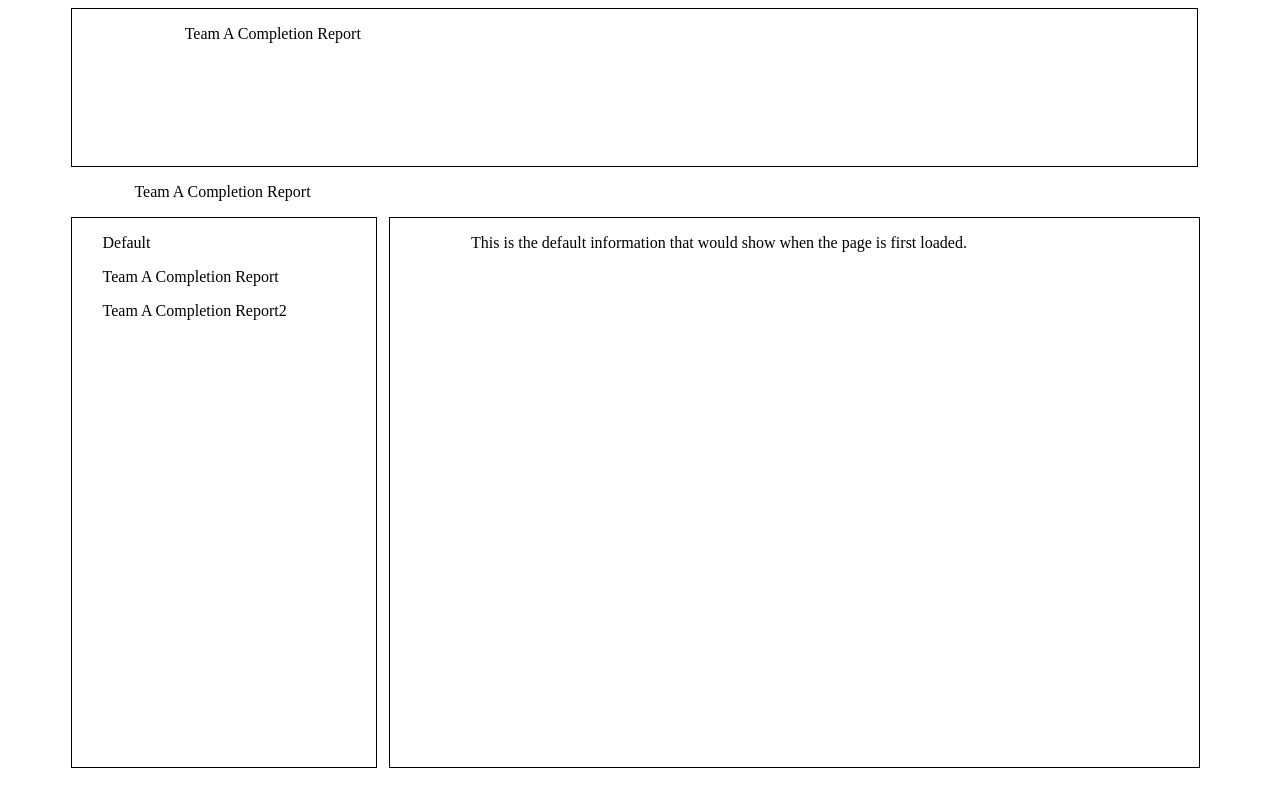
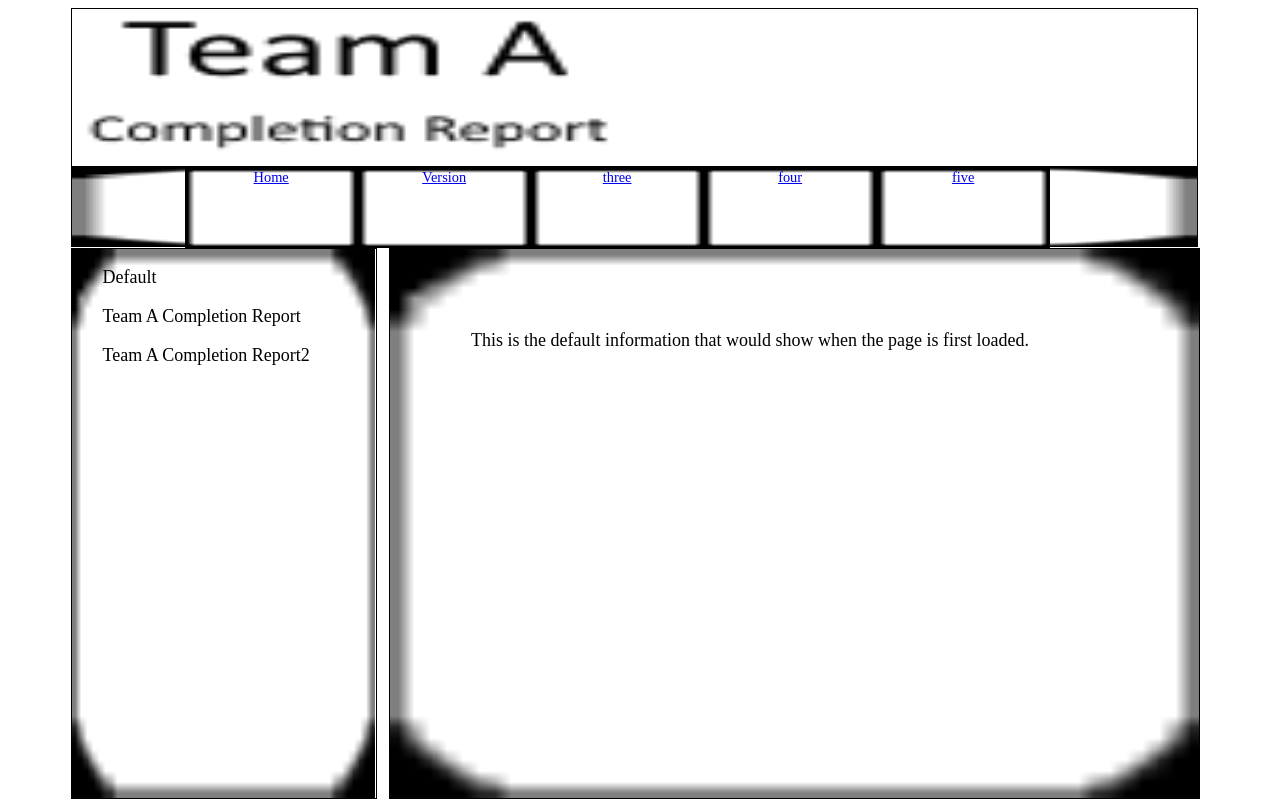
Before and after one commit to EdwinAvalos7/TWCwebsite, a plain HTML site: page index.html in a window 1280 px wide. Drawn offline with Linux system fonts and the light colour scheme.

Commit message:
Added the menu bar and started practicing with images

```diff
--- a/index.html
+++ b/index.html
@@ -3,19 +3,22 @@
 		<link rel="stylesheet" type="text/css" href="page.css">
 		<script src="script.js"></script>
 	</head>
-	<body onload=showDef()>
+	<body onload=start()>
 		<div id="title">
-			<p> Team A Completion Report </p>
 		</div>
 		<div id="menu">
-			<p> Team A Completion Report </p>
+			<ul id="nav">
+				<li><a href="#">Home</a></li>
+				<li><a href="page2.html">Version</a></li>
+				<li><a href="#">three</a></li>
+				<li><a href="#">four</a></li>
+				<li><a href="#">five</a></li>
+			</ul>
 		</div>
 		<div id="sections">
-			<div id="section">
-				<p id="1" onclick="swap('tb1', 'tb')" onmouseover="color(this, true)" onmouseout="color(this, false)"> Default </p>
-				<p id="2" onclick="swap('tb2', 'tb')" onmouseover="color(this, true)" onmouseout="color(this, false)"> Team A Completion Report </p>
-				<p id="3" onclick="swap('tb3', 'tb')" onmouseover="color(this, true)" onmouseout="color(this, false)"> Team A Completion Report2 </p>
-			</div>
+			<p id="1" onclick="swap('tb1', 'tb')" onmouseover="color(this, true)" onmouseout="color(this, false)"> Default </p>
+			<p id="2" onclick="swap('tb2', 'tb')" onmouseover="color(this, true)" onmouseout="color(this, false)"> Team A Completion Report </p>
+			<p id="3" onclick="swap('tb3', 'tb')" onmouseover="color(this, true)" onmouseout="color(this, false)"> Team A Completion Report2 </p>
 		</div>
 		<div id="textbox">
 			<p id="tb"> </p>
--- a/page.css
+++ b/page.css
@@ -2,11 +2,20 @@ body
 {
 	min-height: 250px;
 	min-width: 450px;
+	font-size:100%;
 }
 
 p
 {
 	margin-left:10%;
+	font-size: 18px;
+}
+
+div
+{
+	background-image:url(border.png);
+	background-repeat:no-repeat;
+	background-size:100% 100%;
 }
 
 .hid
@@ -23,6 +32,9 @@ p
 	margin-right:5%;
 	min-height: 50px;
 	min-width: 223px;
+	background-image:url(title.png);
+	background-repeat:no-repeat;
+	background-size:50% 100%;
 }
 
 #sections
@@ -38,11 +50,6 @@ p
 	min-width: 60px;
 }
 
-#section
-{
-	text-align:left;
-}
-
 #textbox
 {
 	border-style:solid;
@@ -54,3 +61,44 @@ p
 	min-height: 175px;
 	min-width: 160px;
 }
+
+#menu
+{
+	border-style:solid;
+	border-width:1px;
+	height:10%;
+	width:89%;
+	margin-right:5%;
+	margin-left:5%;
+}
+
+#nav
+{
+	margin:0;
+	padding:0;
+	list-style-type:none;
+	list-style-position:outside;
+	position:relative;
+	margin-right:10%;
+	margin-left:10%;
+}
+
+#nav li
+{
+	list-style:none;
+	float:left;
+	border:1px solid black;
+	width:19%;
+	height:100%;
+	text-align:center;
+	font-size:90%;
+	position:relative;
+	background-image:url(menu.png);
+	background-repeat:no-repeat;
+	background-size:100% 100%;
+}
+
+#tb
+{
+	margin-top:10%;
+}
--- a/script.js
+++ b/script.js
@@ -1,3 +1,8 @@
+function start()
+{
+	showDef();
+}
+
 function showDef()
 {
 	document.getElementById("tb").innerHTML = document.getElementById("tb1").innerHTML;
```
Also changed, not shown: page2.html (added, +30 -0 lines), border.png (added), menu.png (added), title.png (added).
